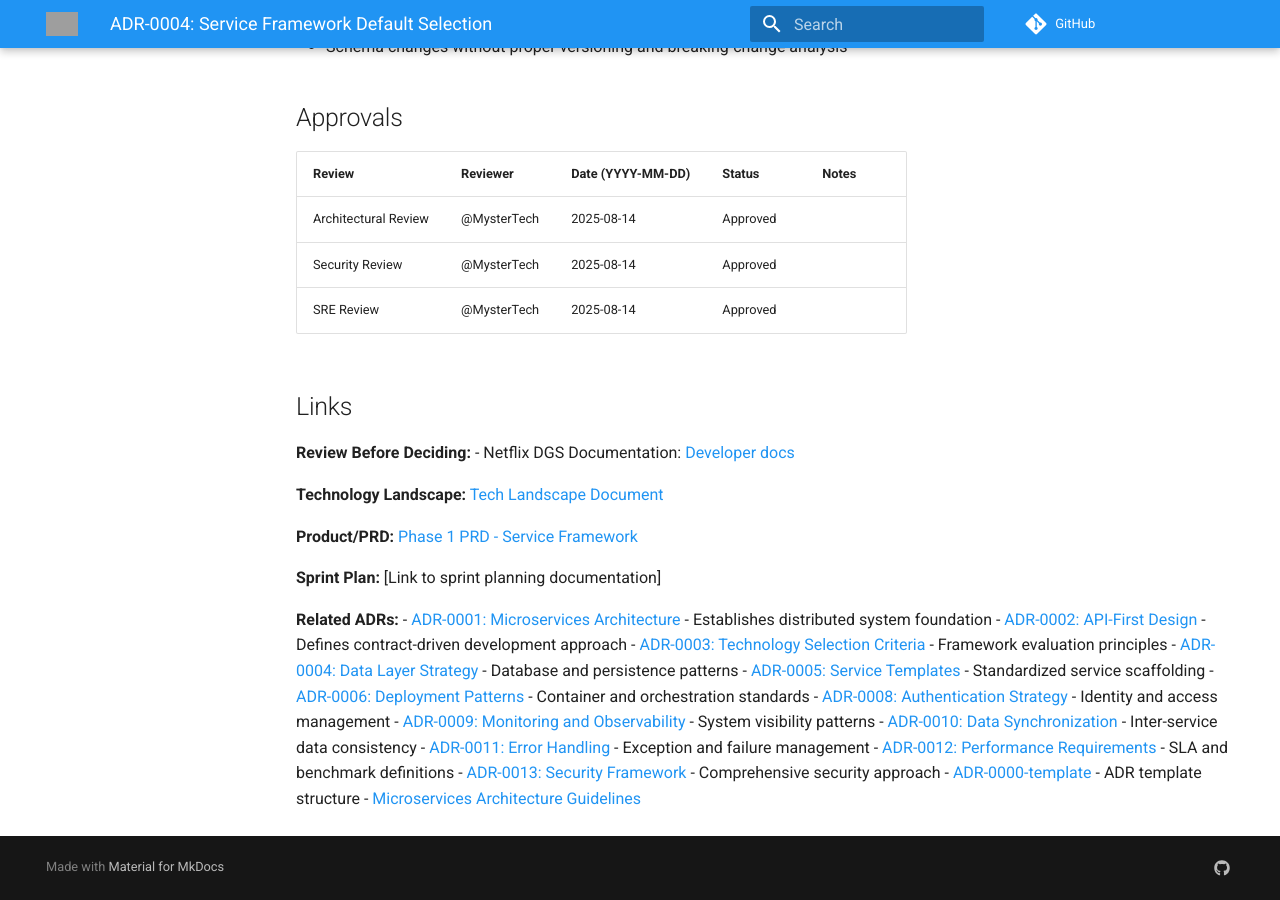
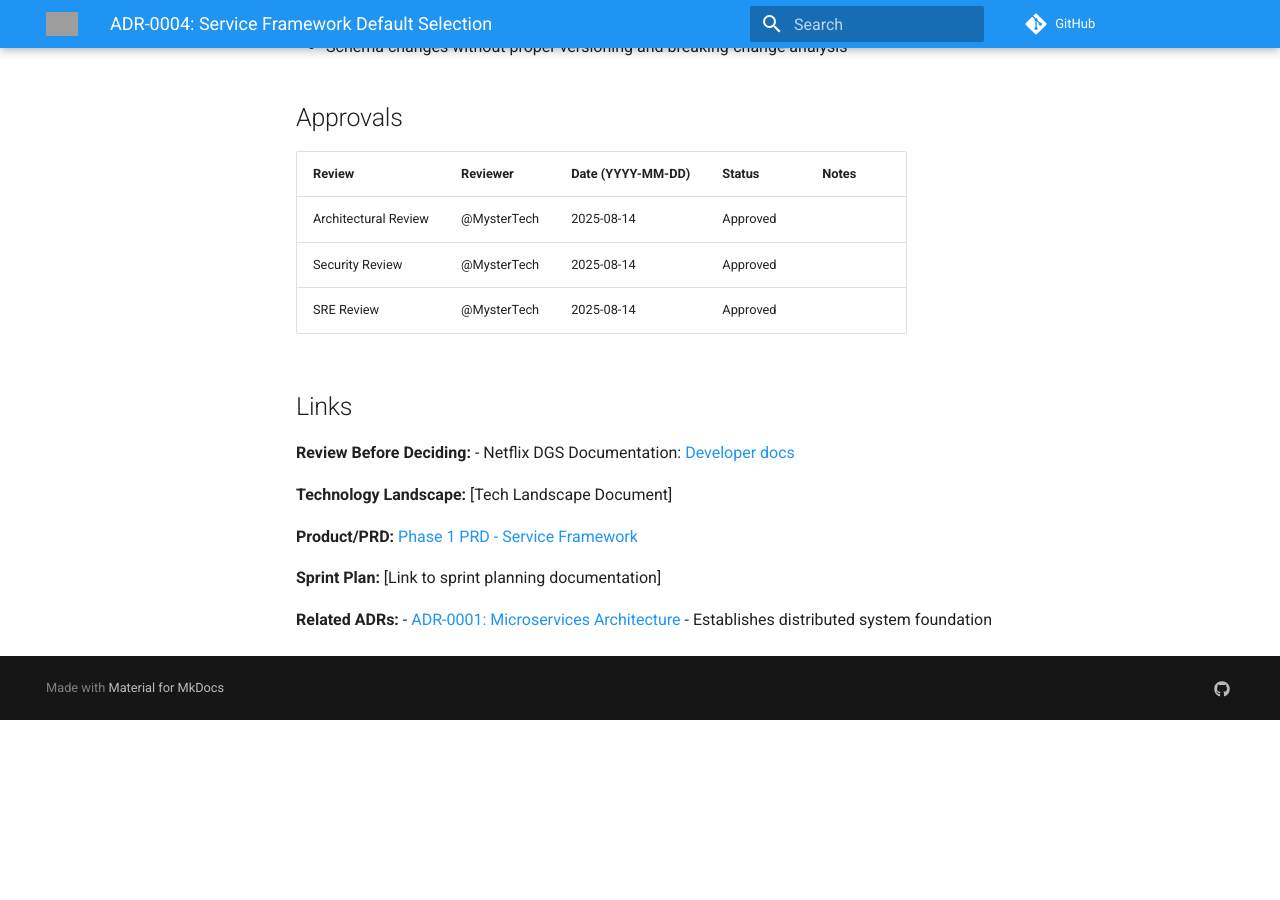
Before and after one commit to DealSphere-Inc/dealsphere-platform-docs, an MkDocs documentation site: the page built from docs/adr/ADR-0004-service-framework-defaults.md, in a window 1280 px wide and 900 px high, scrolled down 4636 px. Built offline with MkDocs 1.6.1 and Material for MkDocs 9.7.7, drawn with Linux system fonts in a browser that asks for light colours; comment, search, counter and statistics services are not loaded; after the commit the page ends 5356 px from its top, so only the background shows below that; grey boxes are pictures that could not be loaded.

Commit message:
[Fix]ADRs

```diff
--- a/docs/adr/ADR-0004-service-framework-defaults.md
+++ b/docs/adr/ADR-0004-service-framework-defaults.md
@@ -156,7 +156,7 @@ Target Sprint: Sprint 1
 **Review Before Deciding:**
 - Netflix DGS Documentation: [Developer docs](https://netflix.github.io/dgs/)
 
-**Technology Landscape:** [Tech Landscape Document](../tech/tech-landscape.md)
+**Technology Landscape:** [Tech Landscape Document]
 
 **Product/PRD:** [Phase 1 PRD - Service Framework](../product/Phase1_PRD.md#service-framework)
 
@@ -164,16 +164,3 @@ Target Sprint: Sprint 1
 
 **Related ADRs:**
 - [ADR-0001: Microservices Architecture](ADR-0001-microservices-architecture.md) - Establishes distributed system foundation
-- [ADR-0002: API-First Design](ADR-0002-api-first-design.md) - Defines contract-driven development approach
-- [ADR-0003: Technology Selection Criteria](ADR-0003-technology-selection-criteria.md) - Framework evaluation principles
-- [ADR-0004: Data Layer Strategy](ADR-0004-data-layer-strategy.md) - Database and persistence patterns
-- [ADR-0005: Service Templates](ADR-0005-service-templates.md) - Standardized service scaffolding
-- [ADR-0006: Deployment Patterns](ADR-0006-deployment-patterns.md) - Container and orchestration standards
-- [ADR-0008: Authentication Strategy](ADR-0008-authentication-strategy.md) - Identity and access management
-- [ADR-0009: Monitoring and Observability](ADR-0009-monitoring-observability.md) - System visibility patterns
-- [ADR-0010: Data Synchronization](ADR-0010-data-synchronization.md) - Inter-service data consistency
-- [ADR-0011: Error Handling](ADR-0011-error-handling.md) - Exception and failure management
-- [ADR-0012: Performance Requirements](ADR-0012-performance-requirements.md) - SLA and benchmark definitions
-- [ADR-0013: Security Framework](ADR-0013-security-framework.md) - Comprehensive security approach
-- [ADR-0000-template](ADR-0000-template.md) - ADR template structure
-- [Microservices Architecture Guidelines](../architecture/microservices-guidelines.md)
```
Also changed, not shown: docs/adr/ADR-0001-java-17-runtime.md (+1 -8 lines), docs/adr/ADR-0002-r3-corda-5-dlt-platform.md (+2 -5 lines), docs/adr/ADR-0003-docker-compose-phase1-orchestration.md (+2 -11 lines).
